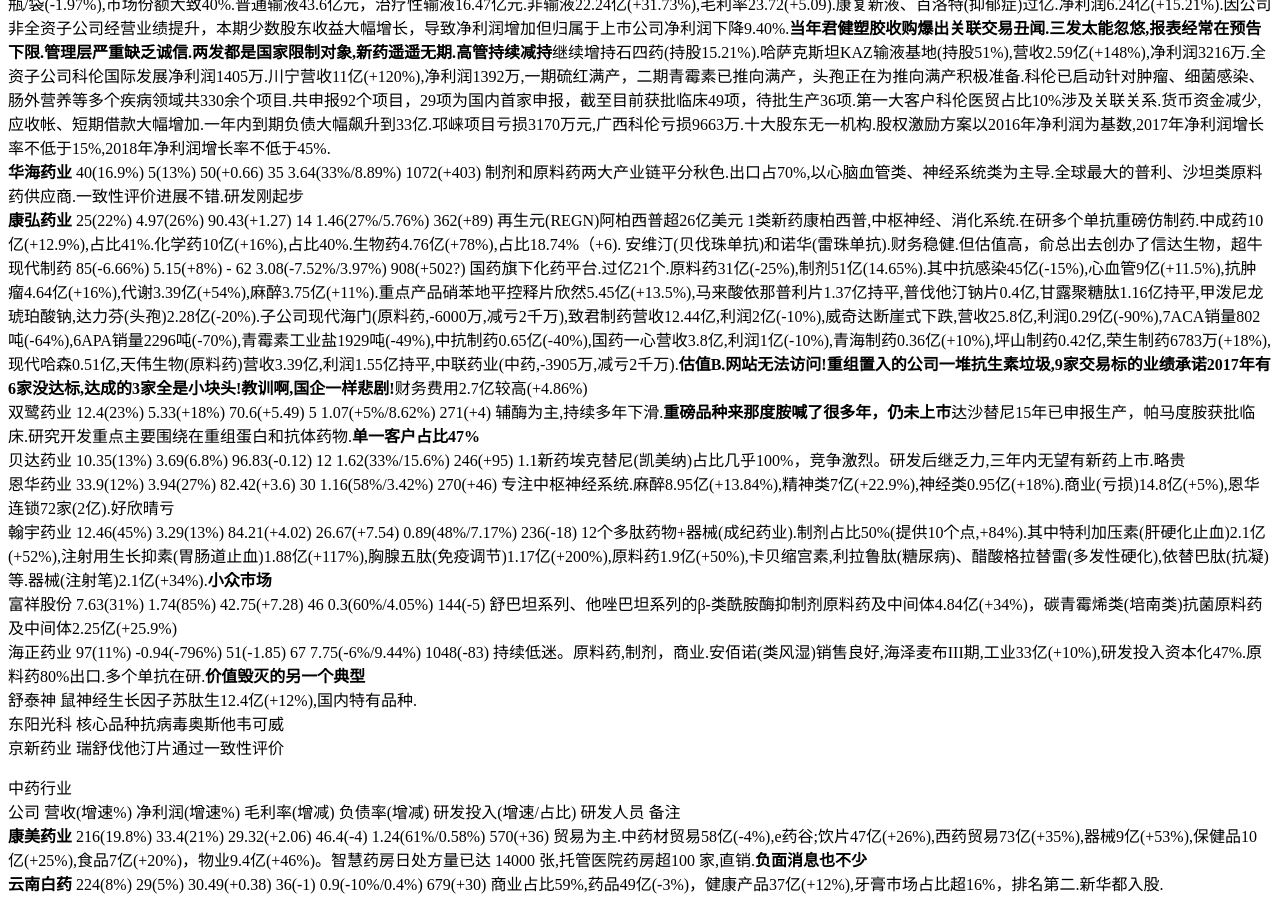
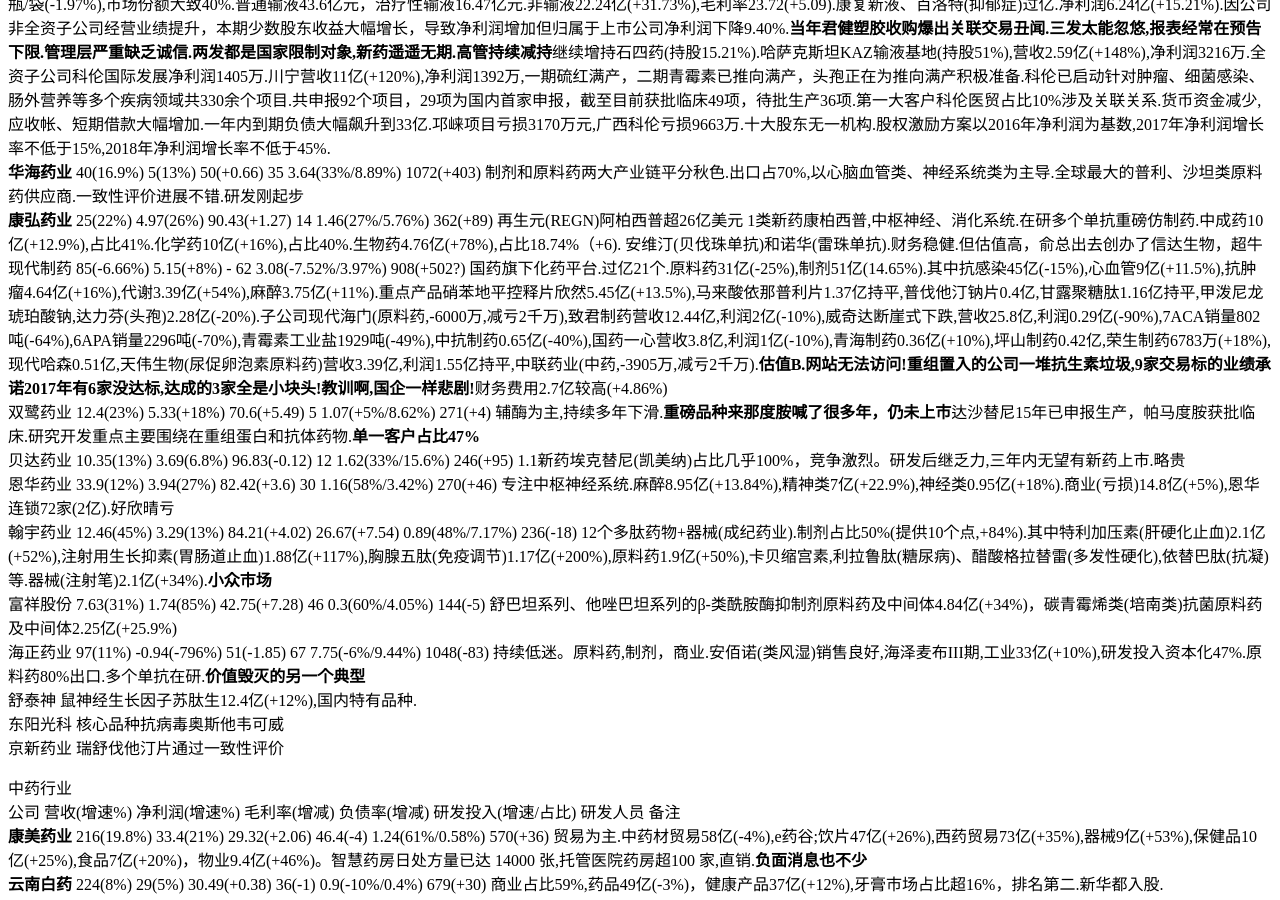
Before and after one commit to kingofhawks/kingofhawks.github.io, a Jekyll site: the page built from _posts/2017-11-24-重点上市公司2017年报汇总.md, in a window 1280 px wide and 900 px high, scrolled down 1498 px. Built offline with Jekyll 4.4.1, drawn with Linux system fonts in a browser that asks for light colours; our own code applies the rules of GitHub Pages for plain Markdown files; some of the changed text lies outside the part shown.

Commit message:
update post

```diff
--- a/_posts/2017-11-24-重点上市公司2017年报汇总.md
+++ b/_posts/2017-11-24-重点上市公司2017年报汇总.md
@@ -21,7 +21,7 @@
 **科伦药业** 85.66(10.34%)     5.84(-9.4%)    45(+2.36)       51(+0.45)      6.13(23%/7.16%)      1803(+130)   费森尤斯卡比,百特,大冢,贝朗.输液60.09亿(+1.35%),占比70%(-6%),毛利52.95(+3.41),总量44.38亿瓶/袋(-1.97%),市场份额大致40%.普通输液43.6亿元，治疗性输液16.47亿元.非输液22.24亿(+31.73%),毛利率23.72(+5.09).康复新液、百洛特(抑郁症)过亿.净利润6.24亿(+15.21%).因公司非全资子公司经营业绩提升，本期少数股东收益大幅增长，导致净利润增加但归属于上市公司净利润下降9.40%.**当年君健塑胶收购爆出关联交易丑闻.三发太能忽悠,报表经常在预告下限.管理层严重缺乏诚信.两发都是国家限制对象,新药遥遥无期.高管持续减持**继续增持石四药(持股15.21%).哈萨克斯坦KAZ输液基地(持股51%),营收2.59亿(+148%),净利润3216万.全资子公司科伦国际发展净利润1405万.川宁营收11亿(+120%),净利润1392万,一期硫红满产，二期青霉素已推向满产，头孢正在为推向满产积极准备.科伦已启动针对肿瘤、细菌感染、肠外营养等多个疾病领域共330余个项目.共申报92个项目，29项为国内首家申报，截至目前获批临床49项，待批生产36项.第一大客户科伦医贸占比10%涉及关联关系.货币资金减少,应收帐、短期借款大幅增加.一年内到期负债大幅飙升到33亿.邛崃项目亏损3170万元,广西科伦亏损9663万.十大股东无一机构.股权激励方案以2016年净利润为基数,2017年净利润增长率不低于15%,2018年净利润增长率不低于45%.
 **华海药业**  40(16.9%)        5(13%)        50(+0.66)       35             3.64(33%/8.89%)       1072(+403)   制剂和原料药两大产业链平分秋色.出口占70%,以心脑血管类、神经系统类为主导.全球最大的普利、沙坦类原料药供应商.一致性评价进展不错.研发刚起步
 **康弘药业**   25(22%)        4.97(26%)      90.43(+1.27)    14             1.46(27%/5.76%)      362(+89)    再生元(REGN)阿柏西普超26亿美元    1类新药康柏西普,中枢神经、消化系统.在研多个单抗重磅仿制药.中成药10亿(+12.9%),占比41%.化学药10亿(+16%),占比40%.生物药4.76亿(+78%),占比18.74%（+6).     安维汀(贝伐珠单抗)和诺华(雷珠单抗).财务稳健.但估值高，俞总出去创办了信达生物，超牛
-现代制药     85(-6.66%)        5.15(+8%)     -              62             3.08(-7.52%/3.97%)     908(+502?)  国药旗下化药平台.过亿21个.原料药31亿(-25%),制剂51亿(14.65%).其中抗感染45亿(-15%),心血管9亿(+11.5%),抗肿瘤4.64亿(+16%),代谢3.39亿(+54%),麻醉3.75亿(+11%).重点产品硝苯地平控释片欣然5.45亿(+13.5%),马来酸依那普利片1.37亿持平,普伐他汀钠片0.4亿,甘露聚糖肽1.16亿持平,甲泼尼龙琥珀酸钠,达力芬(头孢)2.28亿(-20%).子公司现代海门(原料药,-6000万,减亏2千万),致君制药营收12.44亿,利润2亿(-10%),威奇达断崖式下跌,营收25.8亿,利润0.29亿(-90%),7ACA销量802吨(-64%),6APA销量2296吨(-70%),青霉素工业盐1929吨(-49%),中抗制药0.65亿(-40%),国药一心营收3.8亿,利润1亿(-10%),青海制药0.36亿(+10%),坪山制药0.42亿,荣生制药6783万(+18%),现代哈森0.51亿,天伟生物(原料药)营收3.39亿,利润1.55亿持平,中联药业(中药,-3905万,减亏2千万).**估值B.网站无法访问!重组置入的公司一堆抗生素垃圾,9家交易标的业绩承诺2017年有6家没达标,达成的3家全是小块头!教训啊,国企一样悲剧!**财务费用2.7亿较高(+4.86%)
+现代制药     85(-6.66%)        5.15(+8%)     -              62             3.08(-7.52%/3.97%)     908(+502?)  国药旗下化药平台.过亿21个.原料药31亿(-25%),制剂51亿(14.65%).其中抗感染45亿(-15%),心血管9亿(+11.5%),抗肿瘤4.64亿(+16%),代谢3.39亿(+54%),麻醉3.75亿(+11%).重点产品硝苯地平控释片欣然5.45亿(+13.5%),马来酸依那普利片1.37亿持平,普伐他汀钠片0.4亿,甘露聚糖肽1.16亿持平,甲泼尼龙琥珀酸钠,达力芬(头孢)2.28亿(-20%).子公司现代海门(原料药,-6000万,减亏2千万),致君制药营收12.44亿,利润2亿(-10%),威奇达断崖式下跌,营收25.8亿,利润0.29亿(-90%),7ACA销量802吨(-64%),6APA销量2296吨(-70%),青霉素工业盐1929吨(-49%),中抗制药0.65亿(-40%),国药一心营收3.8亿,利润1亿(-10%),青海制药0.36亿(+10%),坪山制药0.42亿,荣生制药6783万(+18%),现代哈森0.51亿,天伟生物(尿促卵泡素原料药)营收3.39亿,利润1.55亿持平,中联药业(中药,-3905万,减亏2千万).**估值B.网站无法访问!重组置入的公司一堆抗生素垃圾,9家交易标的业绩承诺2017年有6家没达标,达成的3家全是小块头!教训啊,国企一样悲剧!**财务费用2.7亿较高(+4.86%)
 双鹭药业    12.4(23%)        5.33(+18%)     70.6(+5.49)    5              1.07(+5%/8.62%)      271(+4)      辅酶为主,持续多年下滑.**重磅品种来那度胺喊了很多年，仍未上市**达沙替尼15年已申报生产，帕马度胺获批临床.研究开发重点主要围绕在重组蛋白和抗体药物.**单一客户占比47%**
 贝达药业     10.35(13%)      3.69(6.8%)      96.83(-0.12)   12             1.62(33%/15.6%)       246(+95)      1.1新药埃克替尼(凯美纳)占比几乎100%，竞争激烈。研发后继乏力,三年内无望有新药上市.略贵
 恩华药业    33.9(12%)        3.94(27%)       82.42(+3.6)   30             1.16(58%/3.42%)       270(+46)      专注中枢神经系统.麻醉8.95亿(+13.84%),精神类7亿(+22.9%),神经类0.95亿(+18%).商业(亏损)14.8亿(+5%),恩华连锁72家(2亿).好欣晴亏
```
Also changed, not shown: other parts of _posts/2017-11-24-重点上市公司2017年报汇总.md (+2 -2 lines).
